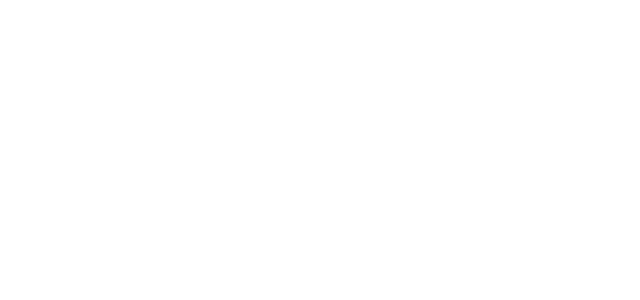
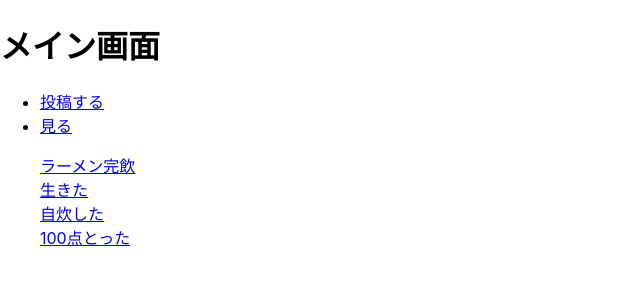
Before and after one commit to nikasome/Homelo, a React (Create React App) app: page / in a window 1280 px wide. Shown: the top 300 px of the page, without its empty margins (0-640 px from the left). Built offline with nearby package versions, Linux system fonts and the light colour scheme.

Commit message:
add JSON read & link

```diff
--- a/src/App.js
+++ b/src/App.js
@@ -2,27 +2,59 @@ import React, { Component } from 'react';
 import './App.css';
 import { BrowserRouter, Route, Link } from 'react-router-dom';
 
+const HOMETE_LIST = [
+  { homete_id: 'AAAA', title: 'ラーメン完飲' },
+  { homete_id: 'BBBB', title: '生きた' },
+  { homete_id: 'CCCC', title: '自炊した' },
+  { homete_id: 'DDDD', title: '100点とった' }
+];
+
 const App = () => (
   <BrowserRouter>
     <div>
-      <Route exact path="/home" component={Home} />
+      <Route exact path="/" component={Home} />
       <Route path="/homete_post" component={Post} />
       <Route path="/homete/:id" component={Homete} />
     </div>
   </BrowserRouter>
 );
 
-const Home = () => (
+class Home extends Component {
+  render() {
+    return (
       <div>
         <h1>メイン画面</h1>
+        <ul>
+          <li>
+            <Link to="/homete_post">投稿する</Link>
+          </li>
+          <li>
+            <Link to="/homete/123">見る</Link>
+          </li>
+        </ul>
+        <ul>
+          {HOMETE_LIST.map(function(homete, i) {
+            return (
+              <div key={i}>
+                <Link to={'/homete/' + homete.homete_id}>{homete.title}</Link>
               </div>
             );
+          })}
+        </ul>
+      </div>
+    );
+  }
+}
 
-const Post = () => (
+class Post extends Component {
+  render() {
+    return (
       <div>
         <h1>Homete投稿画面</h1>
       </div>
     );
+  }
+}
 
 class Homete extends Component {
   render() {
```
Lines whose indentation alone changed are shown as unchanged.
